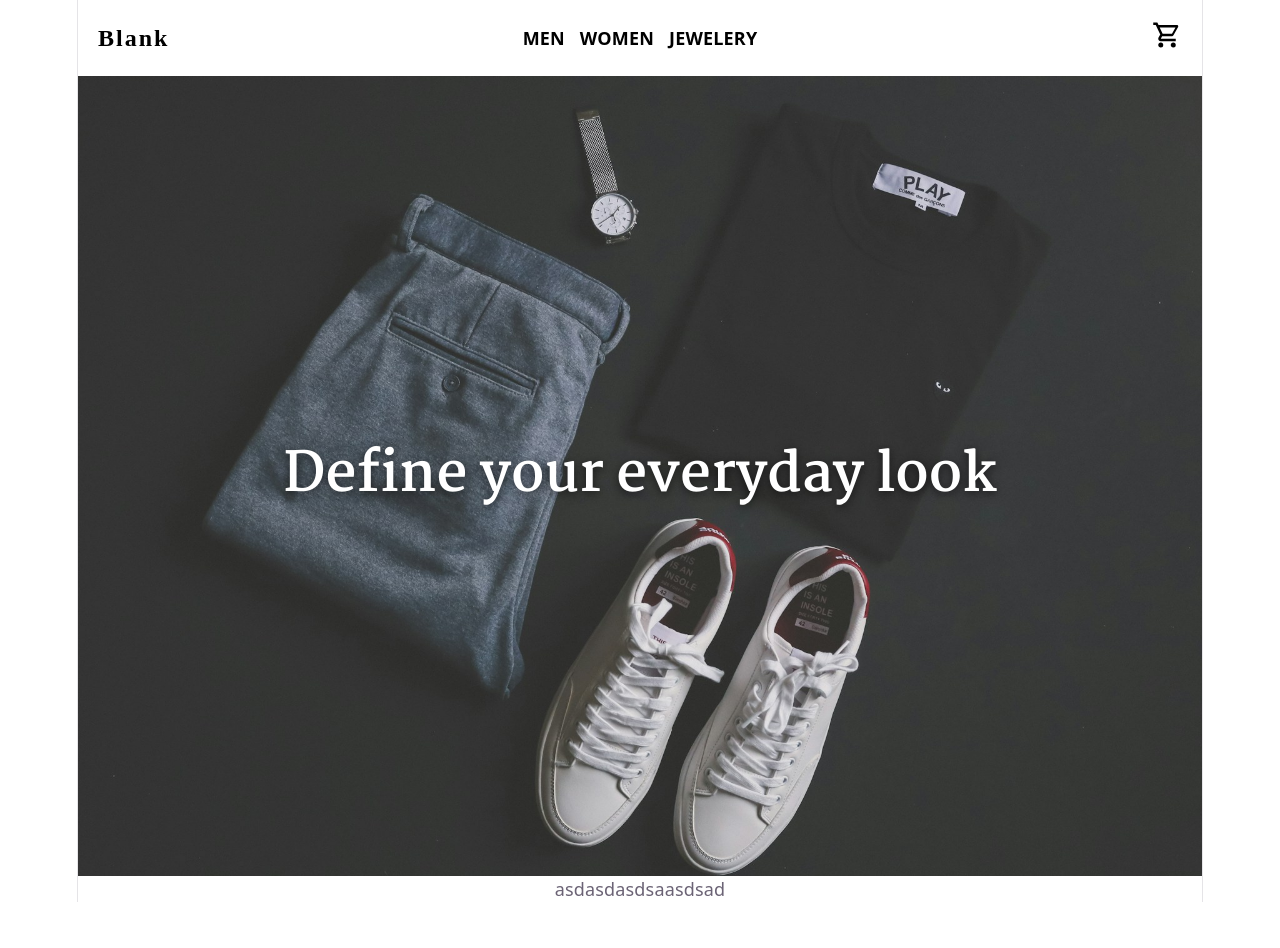
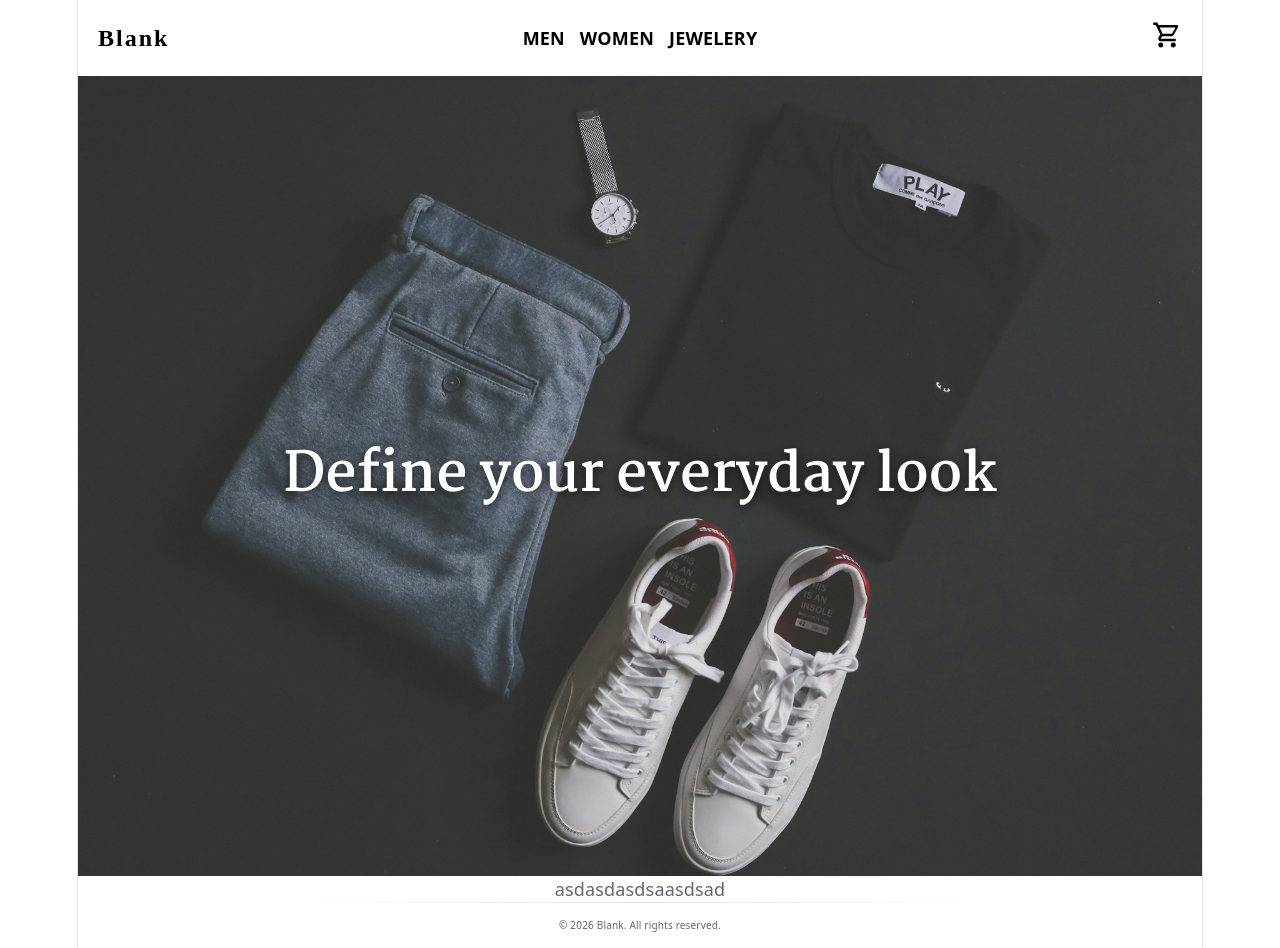
Before and after one commit to ThousandDucks/odin-shopping-cart, a React (Vite) app: page / in a window 1280 px wide. Before the commit the page ends 902 px from the top, so only its background shows below. Built offline with nearby package versions, Linux system fonts and the light colour scheme; no server answers; a web font is replaced by a local one.

Commit message:
Added footer to each page.

```diff
--- a/src/App.jsx
+++ b/src/App.jsx
@@ -3,6 +3,7 @@ import Nav from './components/Nav'
 import './App.css'
 import { Outlet } from "react-router-dom";
 import { useState, useEffect } from "react";
+import Footer from './components/Footer'
 
 function App() {
     const [product, setProduct] = useState([]);
@@ -42,6 +43,7 @@ function App() {
         <div>
             <Nav cartQuantity={cartQuantity}></Nav>
             <Outlet context={{ product, cart, setCart, addToCart }} />
+            <Footer></Footer>
         </div>
 
     )
--- /dev/null
+++ b/src/components/Footer.css
@@ -0,0 +1,17 @@
+
+.copyright {
+    position: relative;
+    padding: 10px 0;
+    font-size: 10px;
+    text-align: center;
+}
+
+.copyright::before {
+    content: "";
+    position: absolute;
+    top: 0;
+    left: 20%;
+    right: 20%;
+    height: 1px;
+    background: linear-gradient(to right, transparent, #e0e0e0, transparent);
+}
--- /dev/null
+++ b/src/components/Footer.jsx
@@ -0,0 +1,9 @@
+import './Footer.css'
+
+function Footer() {
+    return (
+        <p className='copyright'>© {new Date().getFullYear()} Blank. All rights reserved.</p>
+    )
+}
+
+export default Footer
--- a/src/pages/CartPage.css
+++ b/src/pages/CartPage.css
@@ -44,6 +44,7 @@
 
     padding-top: 10px;
     border-top: 1px solid rgba(0, 0, 0, 0.2);
+    padding-bottom: 60px;
 }
 
 .cart-total {
--- a/src/pages/CategoryPage.css
+++ b/src/pages/CategoryPage.css
@@ -47,3 +47,7 @@
 .cat-card-link {
     text-decoration: none;
 }
+
+.cat-container {
+    padding-bottom: 30px;
+}
--- a/src/pages/CategoryPage.jsx
+++ b/src/pages/CategoryPage.jsx
@@ -26,7 +26,7 @@ function CategoryPage() {
     const displayName = categoryMap[categoryName] || categoryName
 
     return (
-        <div>
+        <div className="cat-container">
             <h1 className="cat-header">{displayName}</h1>
             <div className="cat-grid">
                 {filteredProducts.map(item => (
```
